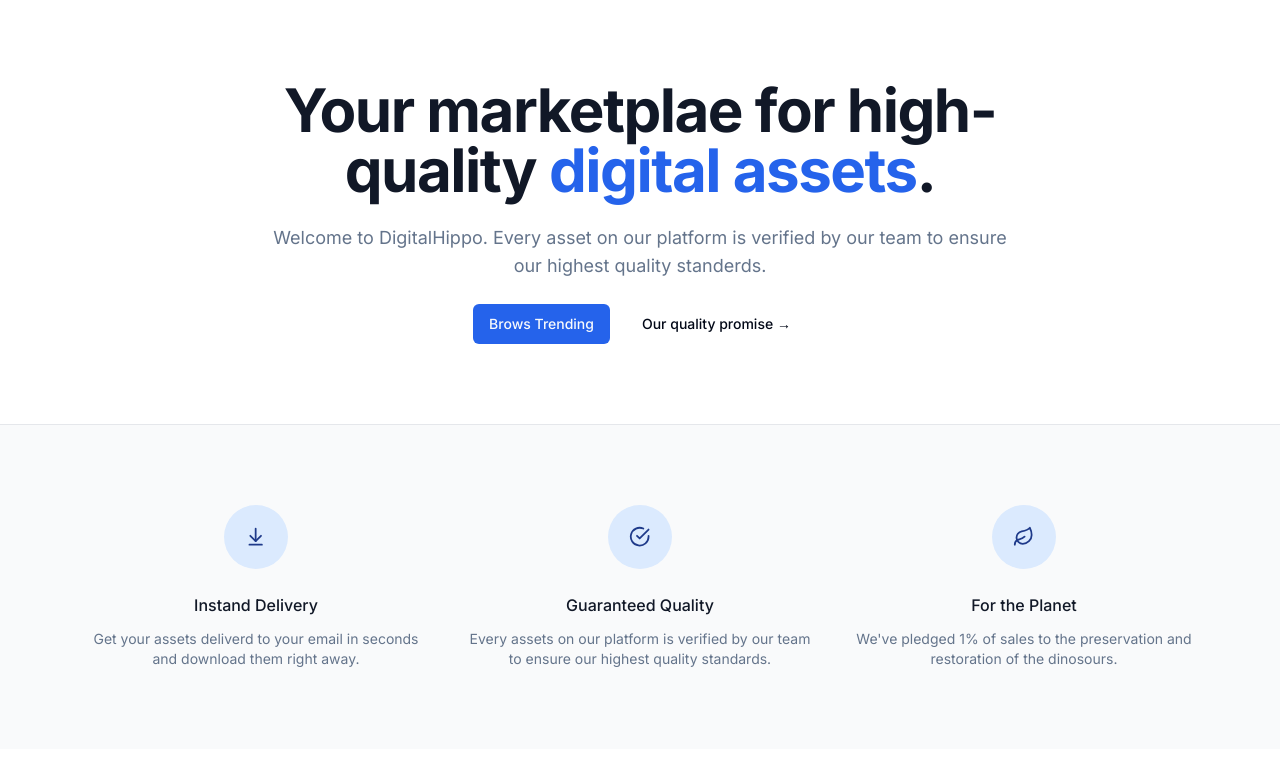
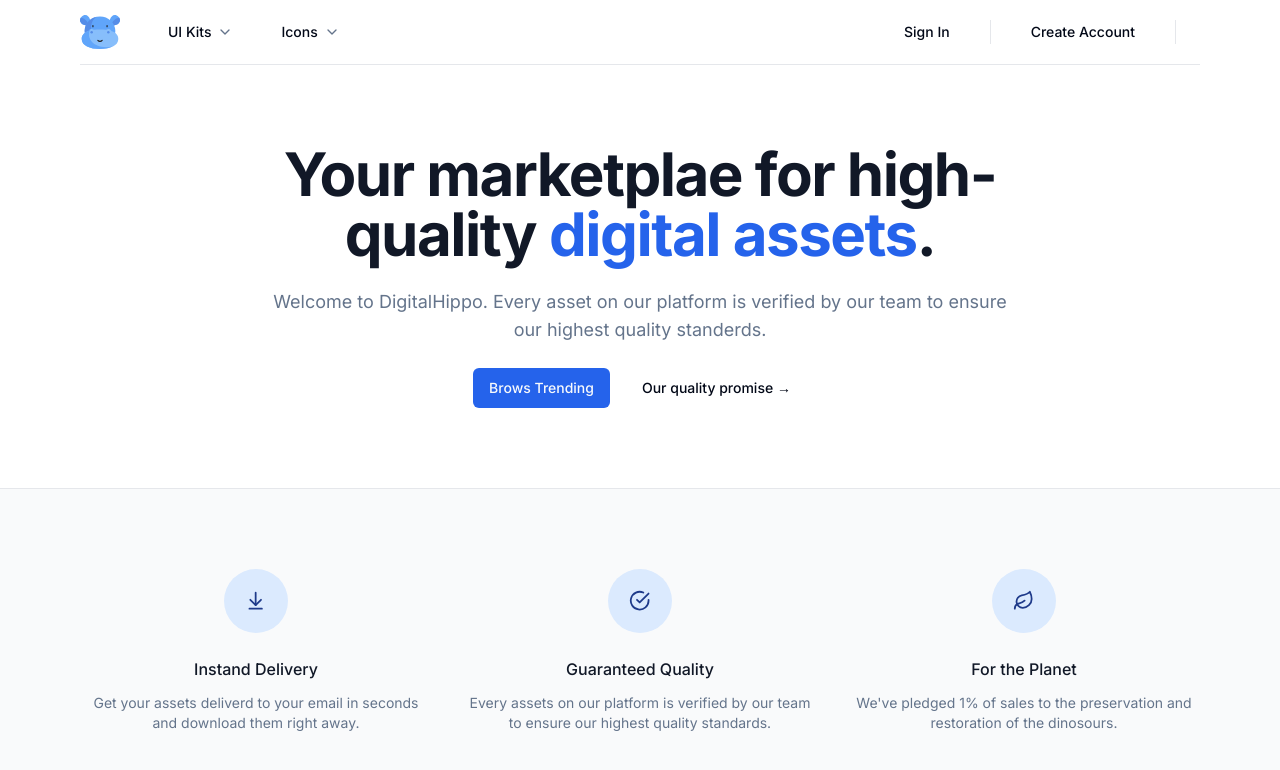
Before and after one commit to nihar-hegde/digihippo, a Next.js app: page / in a window 1280 px wide. Shown: the top 770 px of the page. Built offline with nearby package versions, Linux system fonts and the light colour scheme.

Commit message:
adding navbar

```diff
--- a/src/app/layout.tsx
+++ b/src/app/layout.tsx
@@ -2,6 +2,7 @@
 import { Inter } from 'next/font/google'
 import './globals.css'
 import { cn } from '@/lib/utils'
+import Navbar from '@/components/Navbar'
 
 const inter = Inter({ subsets: ['latin'] })
 
@@ -19,6 +20,7 @@
     <html lang="en" className='h-full'>
       <body className={cn("relative h-full font-sans antialiased", inter.className)}>
         <main className='relative flex flex-col min-h-screen'>
+          <Navbar />
           <div className='flex-grow flex-1'>
             {children}
           </div>
--- /dev/null
+++ b/src/components/NavItem.tsx
@@ -0,0 +1,87 @@
+"use client";
+import React from "react";
+import { Button } from "./ui/button";
+import { PRODUCT_CATEGORIES } from "@/config";
+import { ChevronDown } from "lucide-react";
+import { cn } from "@/lib/utils";
+import Image from "next/image";
+import Link from "next/link";
+
+type Category = (typeof PRODUCT_CATEGORIES)[number];
+
+interface NavItemProps {
+  category: Category;
+  handleOpen: () => void;
+  isOpen: boolean;
+  isAnyOpen: boolean;
+}
+
+const NavItem = ({ isAnyOpen, isOpen, category, handleOpen }: NavItemProps) => {
+  return (
+    <div className="flex">
+      <div className="relative flex items-center">
+        <Button
+          className="gap-1.5 "
+          onClick={handleOpen}
+          variant={isOpen ? "secondary" : "ghost"}
+        >
+          {category.label}
+          <ChevronDown
+            className={cn("h-4 w-4 transition-all text-muted-foreground", {
+              "-rotate-180": isOpen,
+            })}
+          />
+        </Button>
+      </div>
+      {isOpen ? (
+        <div
+          className={cn(
+            "absolute inset-x-0 top-full text-sm text-muted-foreground ",
+            {
+              "animate-in fade-in-10 slide-in-from-top-5": !isAnyOpen,
+            }
+          )}
+        >
+          <div
+            className="absolute inset-0 top-1/2 bg-white shadow"
+            aria-hidden="true"
+          />
+          <div className="relative bg-white">
+            <div className="mx-auto max-w-7xl px-8">
+              <div className="grid grid-col-4 gap-x-8 gap-y-10 py-16">
+                <div className="col-span-4 col-start-1 grid grid-cols-3 gap-x-8">
+                  {category.featured.map((item) => (
+                    <div
+                      key={item.name}
+                      className="group relative text-base sm:text-sm"
+                    >
+                      <div className="relative aspect-video overflow-hidden rounded-lg bg-gray-100 group-hover:opacity-75">
+                        <Image
+                          src={item.imageSrc}
+                          alt="product category image"
+                          fill
+                          className="object-cover object-center"
+                        />
+                      </div>
+                      <Link
+                        href={item.href}
+                        className="mt-6 block font-medium text-gray-900 "
+                      >
+                        {item.name}
+                      </Link>
+                      <p className="mt-1" aria-hidden="true">
+                        Shop Now
+                      </p>
+                    </div>
+                  ))}
+                </div>
+              </div>
+            </div>
+          </div>
+        </div>
+      ) : null}
+    </div>
+  );
+};
+
+export default NavItem;
--- /dev/null
+++ b/src/components/NavItems.tsx
@@ -0,0 +1,48 @@
+"use client"
+import { PRODUCT_CATEGORIES } from "@/config"
+import { useEffect, useRef, useState } from "react"
+import NavItem from "./NavItem"
+import { useOnClickOutside } from "@/hooks/use-on-click-outside"
+
+
+const NavItems = () => {
+  const [activeIndex, setActiveIndex] = useState<null | number>(null)
+
+  useEffect(() => {
+    const handler = (e: KeyboardEvent) => {
+      if (e.key === "Escape") {
+        setActiveIndex(null);
+      }
+    }
+    document.addEventListener("keydown", handler)
+    return () => {
+      document.removeEventListener("keydown", handler)
+    }
+  }, [])
+
+
+  const isAnyOpen = activeIndex !== null;
+  const navRef = useRef<HTMLDivElement | null>(null)
+  useOnClickOutside(navRef, () => setActiveIndex(null))
+  return (
+    <div className="flex gap-4 h-full " ref={navRef}>
+      {
+        PRODUCT_CATEGORIES.map((category, i) => {
+          const handleOpen = () => {
+            if (activeIndex === i) {
+              setActiveIndex(null);
+            } else {
+              setActiveIndex(i);
+            }
+          }
+          const isOpen = i === activeIndex;
+          return (
+            <NavItem category={category} handleOpen={handleOpen} isOpen={isOpen} key={category.value} isAnyOpen={isAnyOpen} />
+          )
+        })
+      }
+    </div>
+  )
+}
+
+export default NavItems
--- a/src/components/Navbar.tsx
+++ b/src/components/Navbar.tsx
@@ -1,24 +1,63 @@
-import React from 'react'
-import MaxWidthWrapper from './MaxWidthWrapper'
-import Link from 'next/link'
+import React from "react";
+import MaxWidthWrapper from "./MaxWidthWrapper";
+import Link from "next/link";
+import { Icons } from "./Icons";
+import NavItems from "./NavItems";
+import { buttonVariants } from "./ui/button";
 
 const Navbar = () => {
+  const user = null;
   return (
-    <div className='bg-white sticky z-50 top-0 inset-x-0 h-16'>
-      <header className='relative bg-white'>
+    <div className="bg-white sticky z-50 top-0 inset-x-0 h-16">
+      <header className="relative bg-white ">
         <MaxWidthWrapper>
           <div className="border-b border-gray-200">
             <div className="flex h-16 items-center">
-              {/*TODO: Mobild nav */}
-              <div className='ml-4 flex lg:ml-0'>
-                <Link href={"/"}></Link>
+              {/*TODO: Mobile nav */}
+              <div className="ml-4 flex lg:ml-0">
+                <Link href={"/"}>
+                  <Icons.logo className="h-10 w-10" />
+                </Link>
+              </div>
+              <div className="hidden z-50 lg:ml-8 lg:block lg:self-stretch">
+                <NavItems />
+              </div>
+              <div className="ml-auto flex items-center">
+                <div className="hidden lg:flex lg:flex-1  lg:items-center lg:justify-end lg:space-x-6">
+                  {
+                    user ? null : (
+                      <Link href={"/sign-in"} className={buttonVariants({ variant: 'ghost' })}>Sign In</Link>
+                    )
+                  }
+                  {
+                    user ? null : <span className="h-6 w-px bg-gray-200" aria-hidden="true" />
+                  }
+                  {
+                    user ? (<p></p>) : <Link href={"/sign-up"} className={buttonVariants({ variant: "ghost" })}>
+                      Create Account
+                    </Link>
+                  }
+                  {
+                    user ? <span className="h-6 w-px bg-gray-200" aria-hidden="true" /> : null
+                  }
+                  {
+                    user ? null : <div className="flex lg:ml-6">
+                      <span className="h-6 w-px bg-gray-200" aria-hidden="true" />
+                    </div>
+                  }
+                  <div className="ml-4 flow-root lg:ml-6">
+                    {/*
+                    <Cart />
+                    */}
+                  </div>
+                </div>
               </div>
             </div>
           </div>
         </MaxWidthWrapper>
       </header>
     </div>
-  )
-}
+  );
+};
 
-export default Navbar
+export default Navbar;
--- /dev/null
+++ b/src/config/index.ts
@@ -0,0 +1,44 @@
+export const PRODUCT_CATEGORIES = [
+  {
+    label: 'UI Kits',
+    value: 'ui_kits' as const,
+    featured: [
+      {
+        name: 'Editor picks',
+        href: `#`,
+        imageSrc: '/nav/ui-kits/mixed.jpg',
+      },
+      {
+        name: 'New Arrivals',
+        href: '#',
+        imageSrc: '/nav/ui-kits/blue.jpg',
+      },
+      {
+        name: 'Bestsellers',
+        href: '#',
+        imageSrc: '/nav/ui-kits/purple.jpg',
+      },
+    ],
+  },
+  {
+    label: 'Icons',
+    value: 'icons' as const,
+    featured: [
+      {
+        name: 'Favorite Icon Picks',
+        href: `#`,
+        imageSrc: '/nav/icons/picks.jpg',
+      },
+      {
+        name: 'New Arrivals',
+        href: '#',
+        imageSrc: '/nav/icons/new.jpg',
+      },
+      {
+        name: 'Bestselling Icons',
+        href: '#',
+        imageSrc: '/nav/icons/bestsellers.jpg',
+      },
+    ],
+  },
+]
--- /dev/null
+++ b/src/hooks/use-on-click-outside.ts
@@ -0,0 +1,27 @@
+import { RefObject, useEffect } from "react";
+
+type Event = MouseEvent | TouchEvent;
+
+export const useOnClickOutside = <T extends HTMLElement = HTMLElement>(
+  ref: RefObject<T>,
+  handler: (event: Event) => void
+) => {
+  useEffect(() => {
+    const listener = (event: Event) => {
+      const el = ref?.current;
+      if (!el || el.contains((event?.target as Node) || null)) {
+        return;
+      }
+
+      handler(event); // Call the handler only if the click is outside of the element passed.
+    };
+
+    document.addEventListener("mousedown", listener);
+    document.addEventListener("touchstart", listener);
+
+    return () => {
+      document.removeEventListener("mousedown", listener);
+      document.removeEventListener("touchstart", listener);
+    };
+  }, [ref, handler]); // Reload only if ref or handler changes
+};
```
